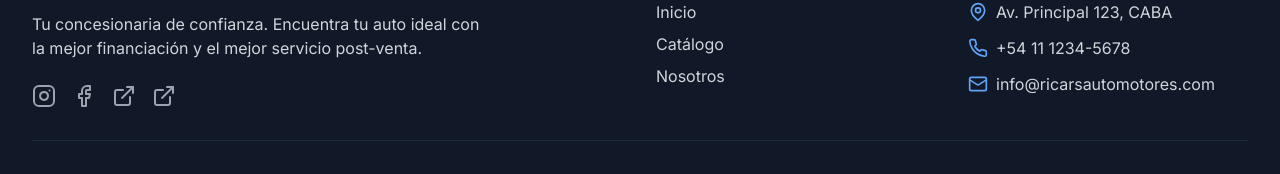
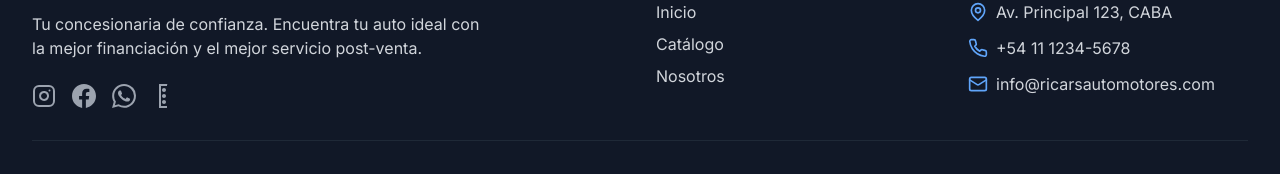
Before and after one commit to Valenotero/RicarsAutom-viles, a React (Create React App) app: page /login in a window 1280 px wide. Shown: the part 956-1130 px from the top of the page. Built offline with nearby package versions, Linux system fonts and the light colour scheme.

Commit message:
Arreglar iconos de WhatsApp, Facebook y MercadoLibre - agregar iconos personalizados

```diff
--- /dev/null
+++ b/src/components/icons/SocialIcons.js
@@ -0,0 +1,40 @@
+import React from 'react';
+
+// Icono de WhatsApp
+export const WhatsAppIcon = ({ className = "w-6 h-6", ...props }) => (
+  <svg
+    viewBox="0 0 24 24"
+    className={className}
+    fill="currentColor"
+    {...props}
+  >
+    <path d="M17.472 14.382c-.297-.149-1.758-.867-2.03-.967-.273-.099-.471-.148-.67.15-.197.297-.767.966-.94 1.164-.173.199-.347.223-.644.075-.297-.15-1.255-.463-2.39-1.475-.883-.788-1.48-1.761-1.653-2.059-.173-.297-.018-.458.13-.606.134-.133.298-.347.446-.52.149-.174.198-.298.298-.497.099-.198.05-.371-.025-.52-.075-.149-.669-1.612-.916-2.207-.242-.579-.487-.5-.669-.51-.173-.008-.371-.01-.57-.01-.198 0-.52.074-.792.372-.272.297-1.04 1.016-1.04 2.479 0 1.462 1.065 2.875 1.213 3.074.149.198 2.096 3.2 5.077 4.487.709.306 1.262.489 1.694.625.712.227 1.36.195 1.871.118.571-.085 1.758-.719 2.006-1.413.248-.694.248-1.289.173-1.413-.074-.124-.272-.198-.57-.347m-5.421 7.403h-.004a9.87 9.87 0 01-5.031-1.378l-.361-.214-3.741.982.998-3.648-.235-.374a9.86 9.86 0 01-1.51-5.26c.001-5.45 4.436-9.884 9.888-9.884 2.64 0 5.122 1.03 6.988 2.898a9.825 9.825 0 012.893 6.994c-.003 5.45-4.437 9.884-9.885 9.884m8.413-18.297A11.815 11.815 0 0012.05 0C5.495 0 .16 5.335.157 11.892c0 2.096.547 4.142 1.588 5.945L.057 24l6.305-1.654a11.882 11.882 0 005.683 1.448h.005c6.554 0 11.89-5.335 11.893-11.893A11.821 11.821 0 0020.885 3.488"/>
+  </svg>
+);
+
+// Icono de MercadoLibre
+export const MercadoLibreIcon = ({ className = "w-6 h-6", ...props }) => (
+  <svg
+    viewBox="0 0 24 24"
+    className={className}
+    fill="currentColor"
+    {...props}
+  >
+    <path d="M15.5 0h-7C7.12 0 7 0.12 7 0.5v23c0 0.38 0.12 0.5 0.5 0.5h7c0.38 0 0.5-0.12 0.5-0.5v-23C16 0.12 15.88 0 15.5 0zM9 22V2h6v20H9z"/>
+    <path d="M12 4c-1.1 0-2 0.9-2 2s0.9 2 2 2 2-0.9 2-2-0.9-2-2-2z"/>
+    <path d="M12 10c-1.1 0-2 0.9-2 2s0.9 2 2 2 2-0.9 2-2-0.9-2-2-2z"/>
+    <path d="M12 16c-1.1 0-2 0.9-2 2s0.9 2 2 2 2-0.9 2-2-0.9-2-2-2z"/>
+  </svg>
+);
+
+// Icono de Facebook (ya existe en lucide-react, pero por consistencia)
+export const FacebookIcon = ({ className = "w-6 h-6", ...props }) => (
+  <svg
+    viewBox="0 0 24 24"
+    className={className}
+    fill="currentColor"
+    {...props}
+  >
+    <path d="M24 12.073c0-6.627-5.373-12-12-12s-12 5.373-12 12c0 5.99 4.388 10.954 10.125 11.854v-8.385H7.078v-3.47h3.047V9.43c0-3.007 1.792-4.669 4.533-4.669 1.312 0 2.686.235 2.686.235v2.953H15.83c-1.491 0-1.956.925-1.956 1.874v2.25h3.328l-.532 3.47h-2.796v8.385C19.612 23.027 24 18.062 24 12.073z"/>
+  </svg>
+);
--- a/src/components/layout/Footer.js
+++ b/src/components/layout/Footer.js
@@ -1,6 +1,7 @@
 import React from 'react';
 import { Link } from 'react-router-dom';
-import { Facebook, Instagram, MapPin, Phone, Mail, ExternalLink } from 'lucide-react';
+import { Instagram, MapPin, Phone, Mail } from 'lucide-react';
+import { FacebookIcon, WhatsAppIcon, MercadoLibreIcon } from '../icons/SocialIcons';
 
 const Footer = () => {
   const currentYear = new Date().getFullYear();
@@ -15,19 +16,19 @@ const Footer = () => {
     {
       name: 'Facebook',
       href: 'https://facebook.com/ricarsautomotores',
-      icon: Facebook,
+      icon: FacebookIcon,
       color: 'hover:text-blue-600'
     },
     {
       name: 'WhatsApp',
       href: 'https://wa.me/5491112345678',
-      icon: ExternalLink,
+      icon: WhatsAppIcon,
       color: 'hover:text-green-600'
     },
     {
       name: 'MercadoLibre',
       href: 'https://www.mercadolibre.com.ar/perfil/ricars-automotores',
-      icon: ExternalLink,
+      icon: MercadoLibreIcon,
       color: 'hover:text-yellow-600'
     }
   ];
--- a/src/pages/Profile.js
+++ b/src/pages/Profile.js
@@ -8,7 +8,7 @@ import VehicleCard from '../components/vehicles/VehicleCard';
 import toast from 'react-hot-toast';
 
 const Profile = () => {
-  const { currentUser, userRole, logout } = useAuth();
+  const { currentUser, userRole, userProfile, logout } = useAuth();
   const navigate = useNavigate();
   const [recentlyViewed, setRecentlyViewed] = useState([]);
   const [favorites, setFavorites] = useState([]);
@@ -168,7 +168,7 @@ const Profile = () => {
                  Mi Perfil
                </h1>
                <p className="text-gray-600">
-                Bienvenido de vuelta, {currentUser.email}
+                 Bienvenido de vuelta, {userProfile?.display_name || currentUser.email}
                </p>
              </div>
           </div>
@@ -181,6 +181,10 @@ const Profile = () => {
               Información Personal
             </h2>
                          <div className="space-y-3">
+               <div className="flex items-center">
+                 <User className="w-5 h-5 text-gray-400 mr-3" />
+                 <span className="text-gray-700 font-medium">{userProfile?.display_name || 'Usuario'}</span>
+               </div>
                <div className="flex items-center">
                  <Mail className="w-5 h-5 text-gray-400 mr-3" />
                  <span className="text-gray-700">{currentUser.email}</span>
--- a/src/pages/VehicleDetail.js
+++ b/src/pages/VehicleDetail.js
@@ -9,10 +9,10 @@ import {
   Star,
   Share2,
   Heart,
-  ExternalLink,
   ChevronLeft,
   ChevronRight
 } from 'lucide-react';
+import { FacebookIcon, WhatsAppIcon, MercadoLibreIcon } from '../components/icons/SocialIcons';
 import { motion } from 'framer-motion';
 import VehicleCard from '../components/vehicles/VehicleCard';
 import { getVehicleById, getSimilarVehicles } from '../services/vehicleService';
@@ -310,7 +310,7 @@ const VehicleDetail = () => {
                 onClick={handleWhatsAppContact}
                 className="flex-1 btn-primary flex items-center justify-center"
               >
-                <Phone className="w-5 h-5 mr-2" />
+                <WhatsAppIcon className="w-5 h-5 mr-2" />
                 Contactar por WhatsApp
               </button>
 
@@ -336,7 +336,7 @@ const VehicleDetail = () => {
                 onClick={handleFacebookContact}
                 className="flex-1 btn-secondary flex items-center justify-center"
               >
-                <ExternalLink className="w-5 h-5 mr-2" />
+                <FacebookIcon className="w-5 h-5 mr-2" />
                 Facebook
               </button>
 
@@ -344,7 +344,7 @@ const VehicleDetail = () => {
                 onClick={handleMercadoLibreContact}
                 className="flex-1 btn-secondary flex items-center justify-center"
               >
-                <ExternalLink className="w-5 h-5 mr-2" />
+                <MercadoLibreIcon className="w-5 h-5 mr-2" />
                 MercadoLibre
               </button>
             </div>
```
Lines whose indentation alone changed are shown as unchanged.
